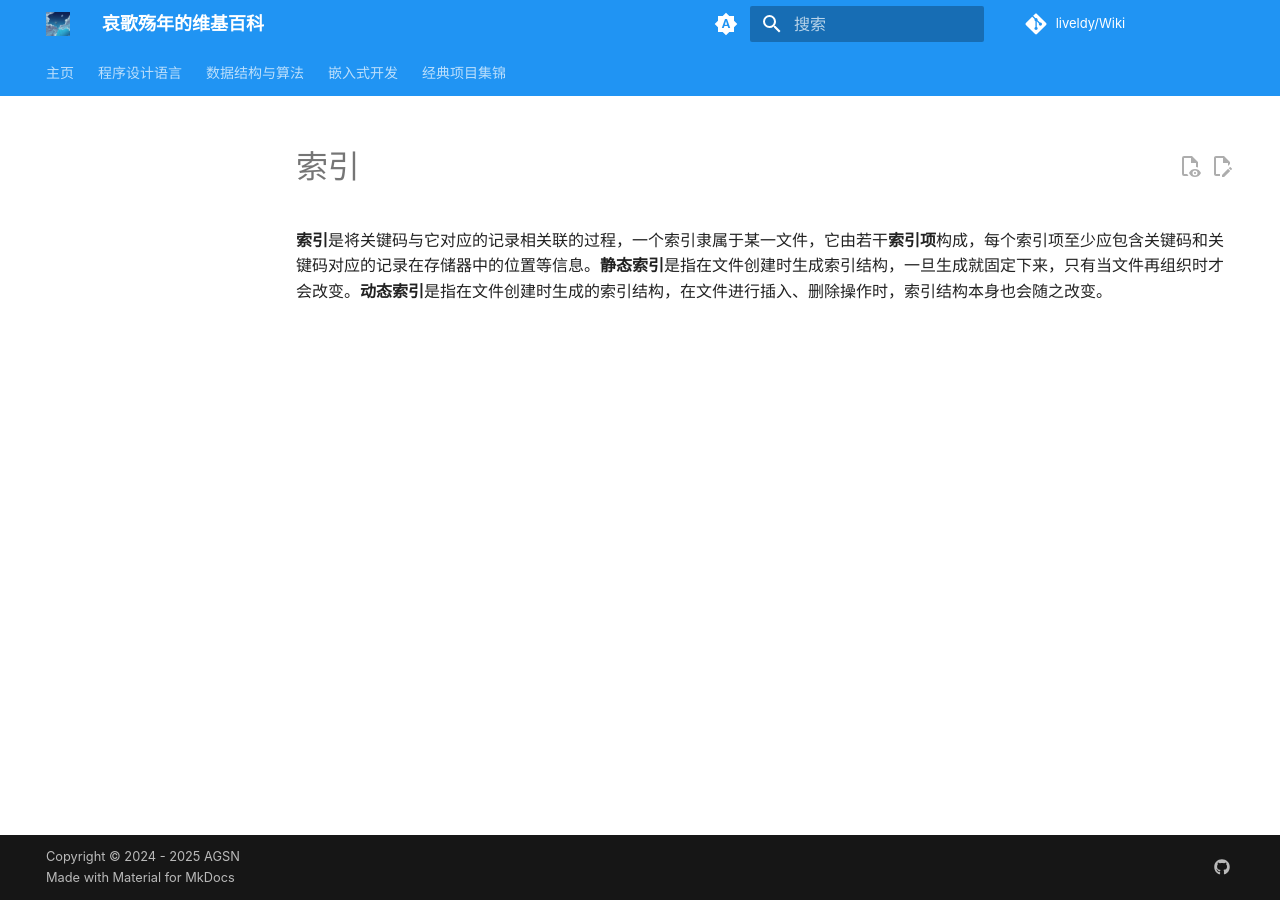
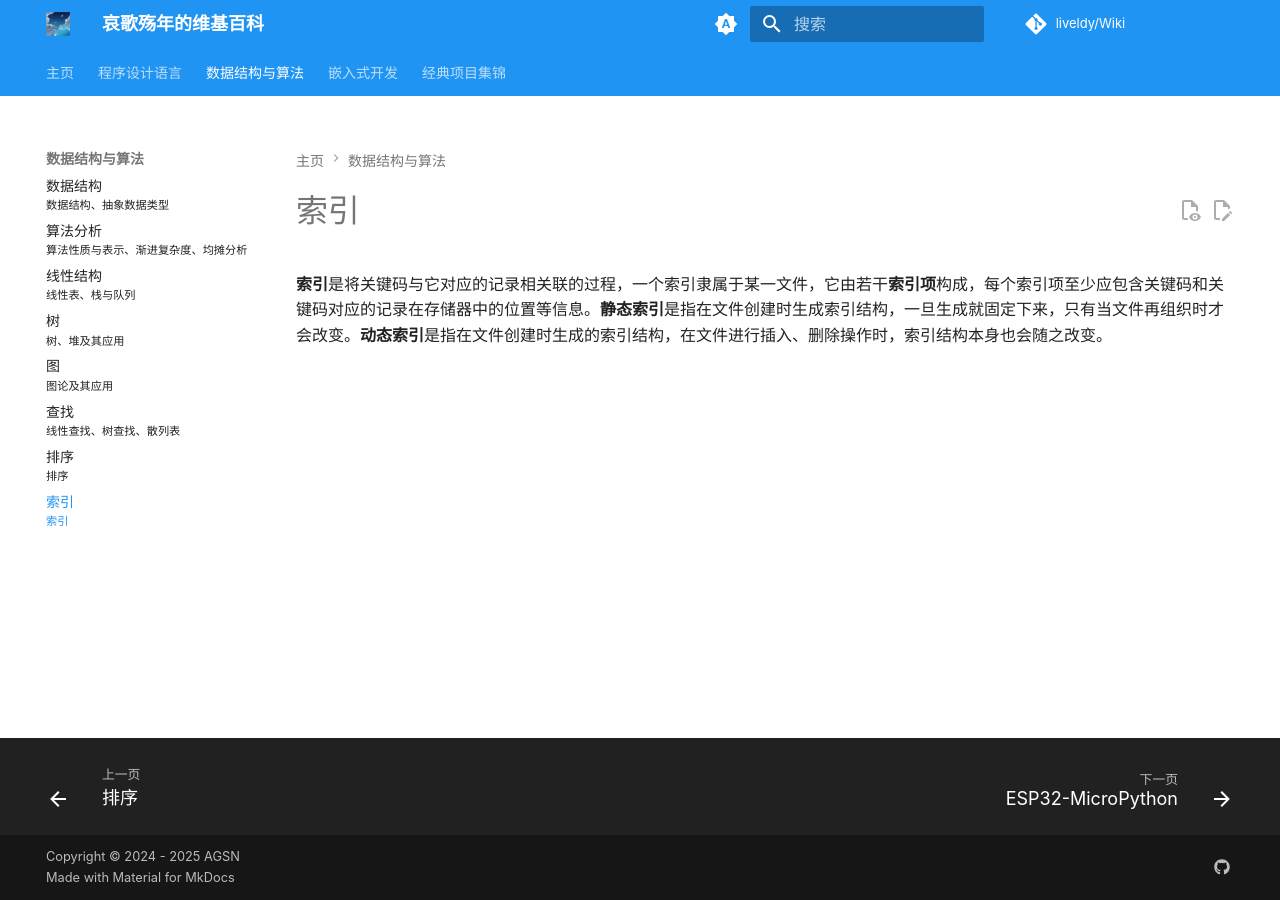
Before and after one commit to liveldy/Wiki, an MkDocs documentation site: the page built from docs/dsa/Index.md, in a window 1280 px wide. Built offline with MkDocs 1.6.1 and Material for MkDocs 9.7.7, drawn with Linux system fonts in a browser that asks for light colours; comment, search, counter and statistics services are not loaded; part of the change alters nothing that is shown.

Commit message:
Add files via upload

```diff
--- a/mkdocs.yml
+++ b/mkdocs.yml
@@ -17,7 +17,12 @@ nav:
   - 数据结构与算法:
     - dsa/DataStructures.md
     - dsa/AlgorithmsAnalysis.md
-    - dsa/Sets&LinearStructures.md
+    - dsa/LinearStructures.md
+    - dsa/Tree.md
+    - dsa/Graph.md
+    - dsa/Search.md
+    - dsa/Sort.md
+    - dsa/Index.md
   - 嵌入式开发:
     - mcu/esp32/mpy.md
   - 经典项目集锦:
@@ -39,7 +44,9 @@ dev_addr: 127.0.0.1:80
 hooks: []
 
 plugins:
-  - search
+  - search:
+      lang: zh
+      lang: en
   - tags
 
 theme:
```
